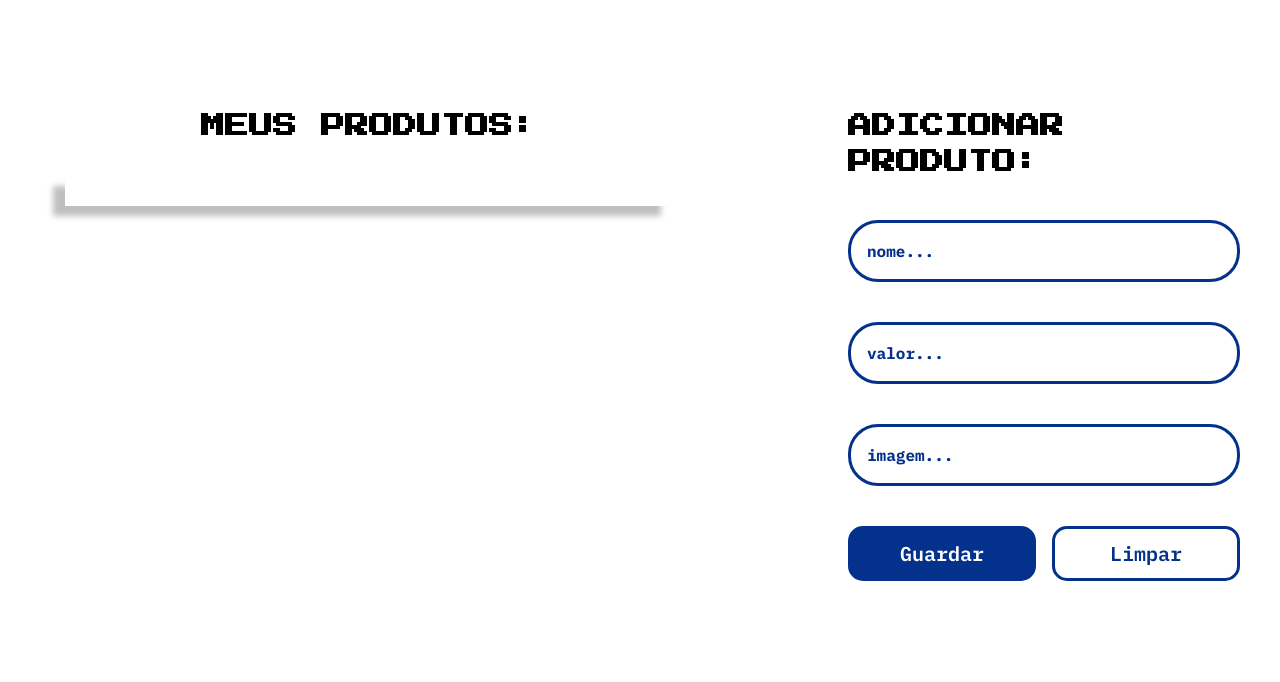
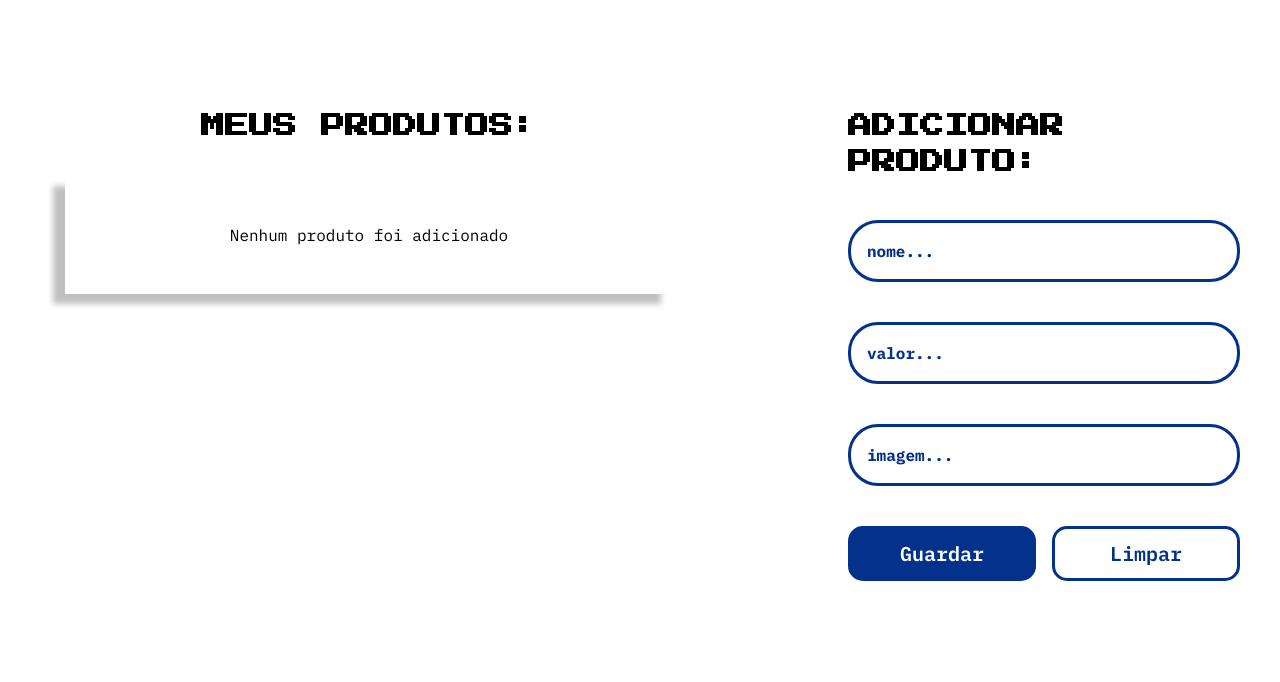
Before and after one commit to uber-sleep/challenge-alurageek, a plain HTML site: page index.html in a window 1280 px wide. Shown: the part 118-800 px from the top of the page. Drawn offline with Linux system fonts and the light colour scheme; no server answers.

Commit message:
feat: mensagem na tela para quando a lista de produtos estiver vazia

```diff
--- a/js/connect.js
+++ b/js/connect.js
@@ -12,6 +12,11 @@ async function getApi() {
 
         return data;
     } catch (e){
+        const div = document.querySelector('[data-products]');
+        div.innerHTML = `
+        <div class="product-card__empty">
+            <p>Nenhum produto foi adicionado</p>
+        </div>`;
         console.error(e);
         throw e;
     };
--- a/styles/style.css
+++ b/styles/style.css
@@ -110,6 +110,16 @@ img.header__logo {
     cursor: pointer;
 }
 
+/* Meus produtos - Vazio */
+.product-card__empty  {
+    grid-column: span 3;
+    padding: 2rem;
+}
+
+.product-card__empty p {
+    text-align: center;
+}
+
 /* Sessão Adicionar Produto */
 .add-product__wrapper {
     display: flex;
```
